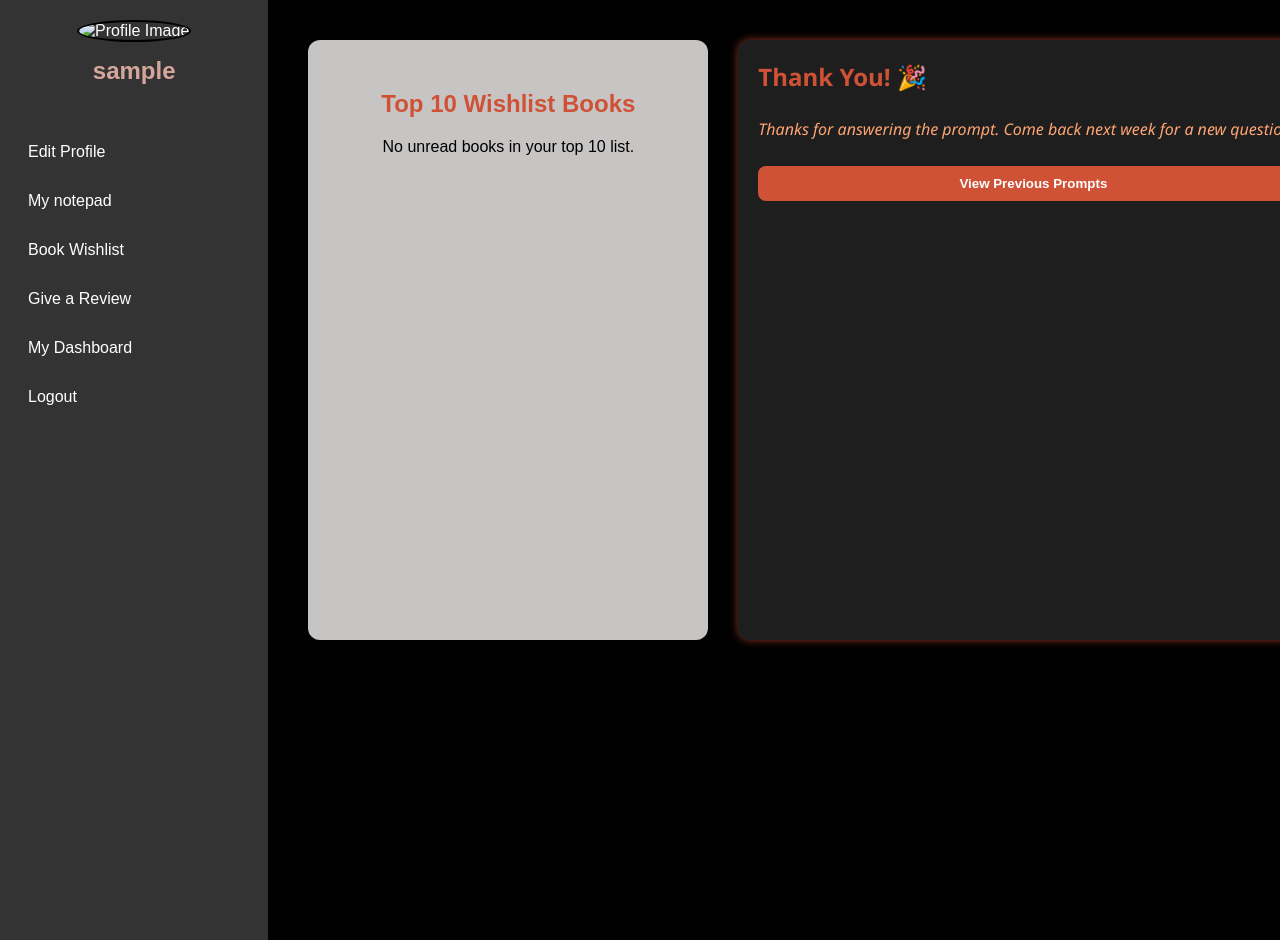
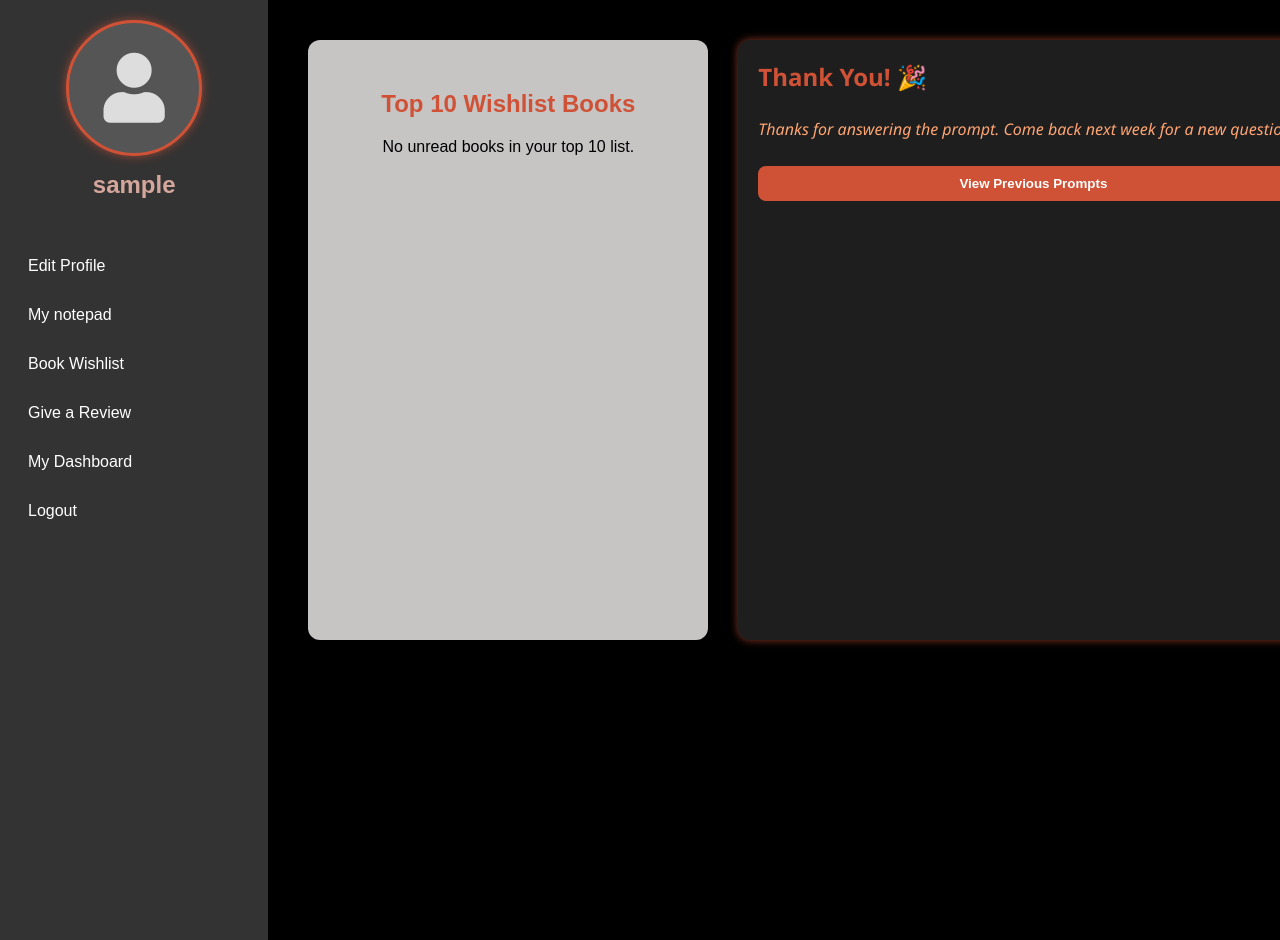
Before and after one commit to Farhana-R-H/BOOK-TRACKING-WEBAPP, a Django app: page /profile/ in a window 1280 px wide. Run offline with Django 5.2, Linux system fonts and the light colour scheme; the visitor is signed in with stand-in values (Sample User, id 1); data that the repository does not hold is empty; some libraries are stand-ins or nearby versions.

Commit message:
Update profile.html and add new profile picture

```diff
--- a/templates/profile.html
+++ b/templates/profile.html
@@ -3,6 +3,11 @@
 <head>
   <meta charset="UTF-8" />
   <title>Profile - Book Dashboard</title>
+  <link
+  rel="stylesheet"
+  href="https://cdnjs.cloudflare.com/ajax/libs/font-awesome/5.15.4/css/all.min.css"
+/>
+
  <style>
   body {
     margin: 0;
@@ -24,10 +29,14 @@
   .profile-img {
   width: 130px;
   height: 130px;
-    border-radius: 50%;
-    object-fit: cover;
-    border: 2px solid black;
+  border-radius: 50%; /* circle */
+  object-fit: cover;  /* maintain aspect, crop if needed */
+  border: 3px solid #cf5236; /* colored border to match theme */
+  box-shadow: 0 0 8px #cf5236aa; /* subtle glow */
+  display: block;
+  margin: 0 auto; /* center horizontally */
 }
+
 
   .sidebar h2 {
     margin-top: 15px;
@@ -304,6 +313,21 @@
       overflow-y: visible;
     }
   }
+  .profile-placeholder {
+  width: 130px;
+  height: 130px;
+  border-radius: 50%;
+  background: #555; /* dark grey background */
+  display: flex;
+  align-items: center;
+  justify-content: center;
+  color: #ddd; /* light grey icon */
+  font-size: 70px;
+  box-shadow: 0 0 10px #cf5236aa; /* subtle colored shadow */
+  border: 3px solid #cf5236; /* colored border */
+  margin: 0 auto; /* center horizontally */
+}
+
 </style>
 
 </head>
@@ -317,7 +341,9 @@
    {% if user.profile.profile_picture %}
   <img src="{{ user.profile.profile_picture.url }}" alt="Profile Image" class="profile-img" />
 {% else %}
-        <img src="https://via.placeholder.com/80" alt="Profile Image" class="profile-img" />
+  <div class="profile-placeholder">
+    <i class="fas fa-user"></i>
+  </div>
 {% endif %}
       <h2 style="margin-top: 15px;">{{ user.username }}</h2>
      {% if user.profile.bio %}
```
Also changed, not shown: media/profile_pics/3ad31627-2b94-455e-86c6-124c3b5ede7b_rZCadi0.jpg (added). Lines whose indentation alone changed are shown as unchanged.
